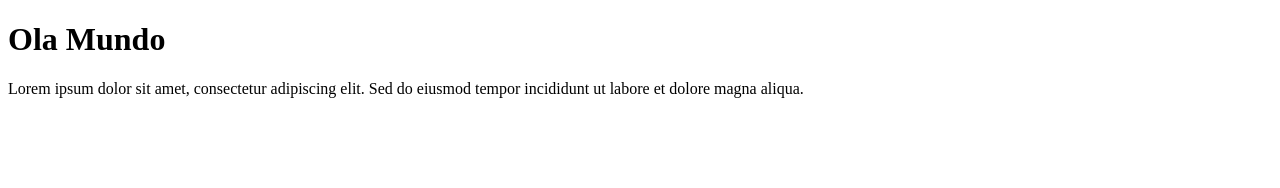
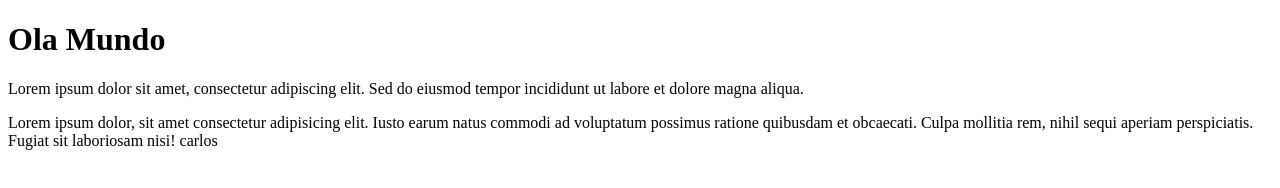
Before and after one commit to CarlosRoberto100/FalconEducation, a plain HTML site: page site-exemplo/index.html in a window 1280 px wide. Drawn offline with Linux system fonts and the light colour scheme.

Commit message:
Update index.html

```diff
--- a/site-exemplo/index.html
+++ b/site-exemplo/index.html
@@ -9,5 +9,6 @@
 
     <h1>Ola Mundo</h1>
     <p>Lorem ipsum dolor sit amet, consectetur adipiscing elit. Sed do eiusmod tempor incididunt ut labore et dolore magna aliqua.</p>
+    Lorem ipsum dolor, sit amet consectetur adipisicing elit. Iusto earum natus commodi ad voluptatum possimus ratione quibusdam et obcaecati. Culpa mollitia rem, nihil sequi aperiam perspiciatis. Fugiat sit laboriosam nisi! carlos
 </body>
 </html>
```
